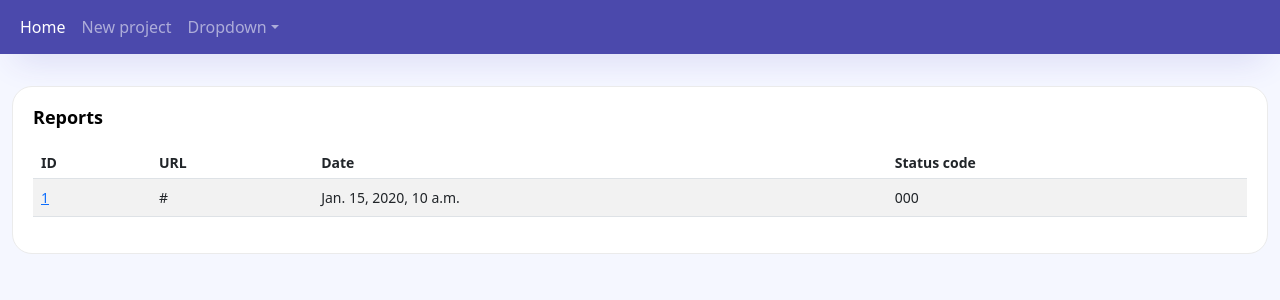
After one commit to VetalM84/django_site_monitor, a Django app: template apps/monitor/templates/monitor/reports.html in a window 1280 px wide. The commit adds this page. Shown: the top 300 px of the page. Run offline with Django 4.2, Linux system fonts and the light colour scheme; the template is opened without the code that fills it: most values are stand-ins (such as "Sample title", 1, 10 or a date in 2020); some libraries are stand-ins or nearby versions.

Commit message:
Add views

```diff
--- a/apps/monitor/models.py
+++ b/apps/monitor/models.py
@@ -25,7 +25,8 @@ class Project(models.Model):
         return self.name
 
     def get_absolute_url(self):
-        return reverse_lazy("get-project", kwargs={"project_id": self.pk})
+        """Get absolute url."""
+        return reverse_lazy("project", kwargs={"project_id": self.pk})
 
     class Meta:
         """Meta."""
@@ -65,7 +66,6 @@ class ProjectModule(models.Model):
 
     def clean(self):
         """Validation for url, pagination."""
-        # TODO: send request to url, check response status code
         if self.pagination and self.url.find("$page$") == -1:
             raise ValidationError("URL with pagination must have $page$ pattern")
 
--- a/apps/monitor/static/css/style.css
+++ b/apps/monitor/static/css/style.css
@@ -60,7 +60,7 @@ p {
 }
 .card .card-title {
     color: #010101;
-    margin-bottom: 1.2rem;
+    margin-bottom: 1.2rem !important;
     text-transform: capitalize;
     font-size: 1.125rem;
     font-weight: 600;
--- /dev/null
+++ b/apps/monitor/templates/monitor/reports.html
@@ -0,0 +1,39 @@
+{% extends "base.html" %}
+
+{% block content %}
+    <div class="row">
+        <div class="col-md-12">
+            <div class="card">
+                <div class="card-body">
+                    <h4 class="card-title">Reports</h4>
+                    <div class="table-responsive">
+                        <table class="table table-striped table-hover">
+                            <thead>
+                            <tr>
+                                <th>ID</th>
+                                <th>URL</th>
+                                <th>Date</th>
+                                <th>Status code</th>
+                            </tr>
+                            </thead>
+                            <tbody>
+                            {% for report in reports %}
+                                <tr>
+                                    <td><a href="{% url "report" report.pk %}">{{ report.pk }}</a></td>
+                                    <td>{{ report.url|truncatechars:35 }}</td>
+                                    <td>{{ report.date_created }}</td>
+                                    <td>{{ report.status_code }}</td>
+                                </tr>
+                            {% empty %}
+                                <tr>
+                                    <td colspan="7">No reports found</td>
+                                </tr>
+                            {% endfor %}
+                            </tbody>
+                        </table>
+                    </div>
+                </div>
+            </div>
+        </div>
+    </div>
+{% endblock %}
--- a/apps/monitor/utils/url_request.py
+++ b/apps/monitor/utils/url_request.py
@@ -1,6 +1,6 @@
 """Class to work with requests to urls via httpx lib."""
 
-import random
+from random import randint
 
 from httpx import AsyncClient, Response
 
@@ -41,9 +41,7 @@ class URLRequest:
         url = module.url
         # use random page number if pagination is enabled
         if module.pagination:
-            url = module.url.replace(
-                "$page$", str(random.randint(1, module.pagination))
-            )
+            url = module.url.replace("$page$", str(randint(1, module.pagination)))
 
         response = await self.get_url(url=url)
         return response
```
Also changed, not shown: apps/monitor/templates/monitor/index.html (+1 -9 lines), apps/monitor/templates/monitor/report.html (added, +35 -0 lines).
